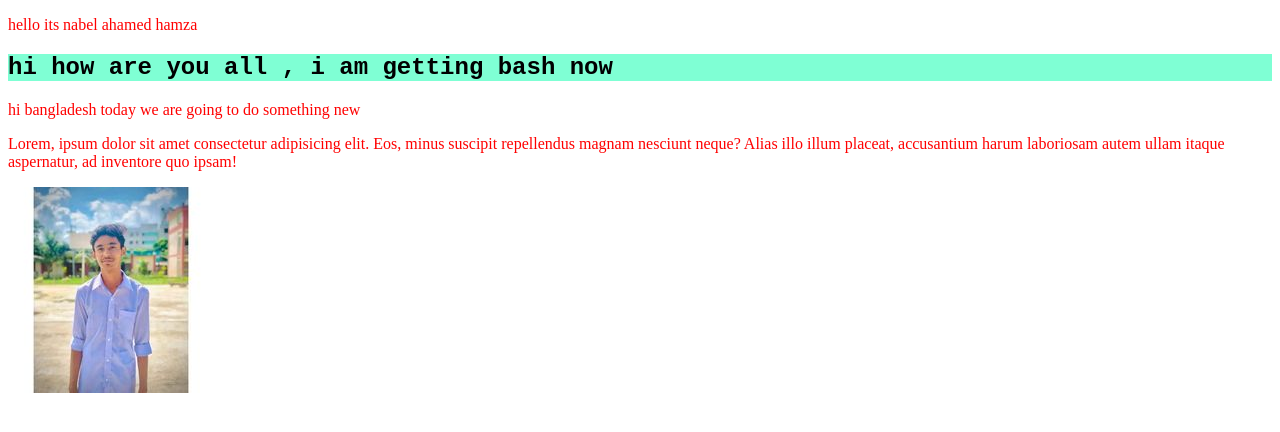
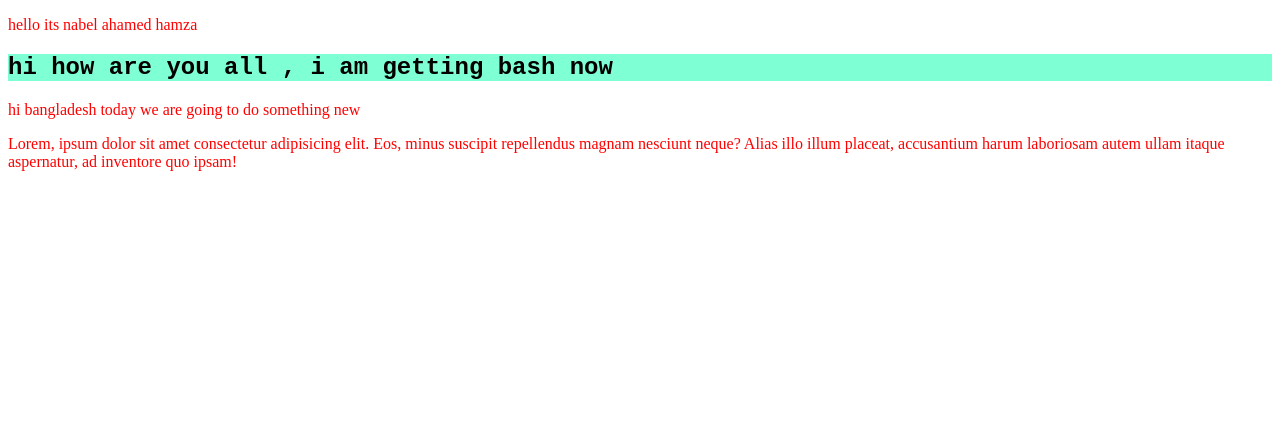
Before and after one commit to Nabel4/my-first-repo, a plain HTML site: page index.html in a window 1280 px wide. Drawn offline with Linux system fonts and the light colour scheme.

Commit message:
pic not added

```diff
--- a/index.html
+++ b/index.html
@@ -13,6 +13,6 @@
     <h2> hi how are you all , i am getting bash now </h2>
     <p> hi bangladesh today we are going to do something new</p>
     <p>Lorem, ipsum dolor sit amet consectetur adipisicing elit. Eos, minus suscipit repellendus magnam nesciunt neque? Alias illo illum placeat, accusantium harum laboriosam autem ullam itaque aspernatur, ad inventore quo ipsam!</p>
-    <img src="nabel.jpg" alt="">
+    <img src="nabel.jp" alt="">
 </body>
 </html>
```
